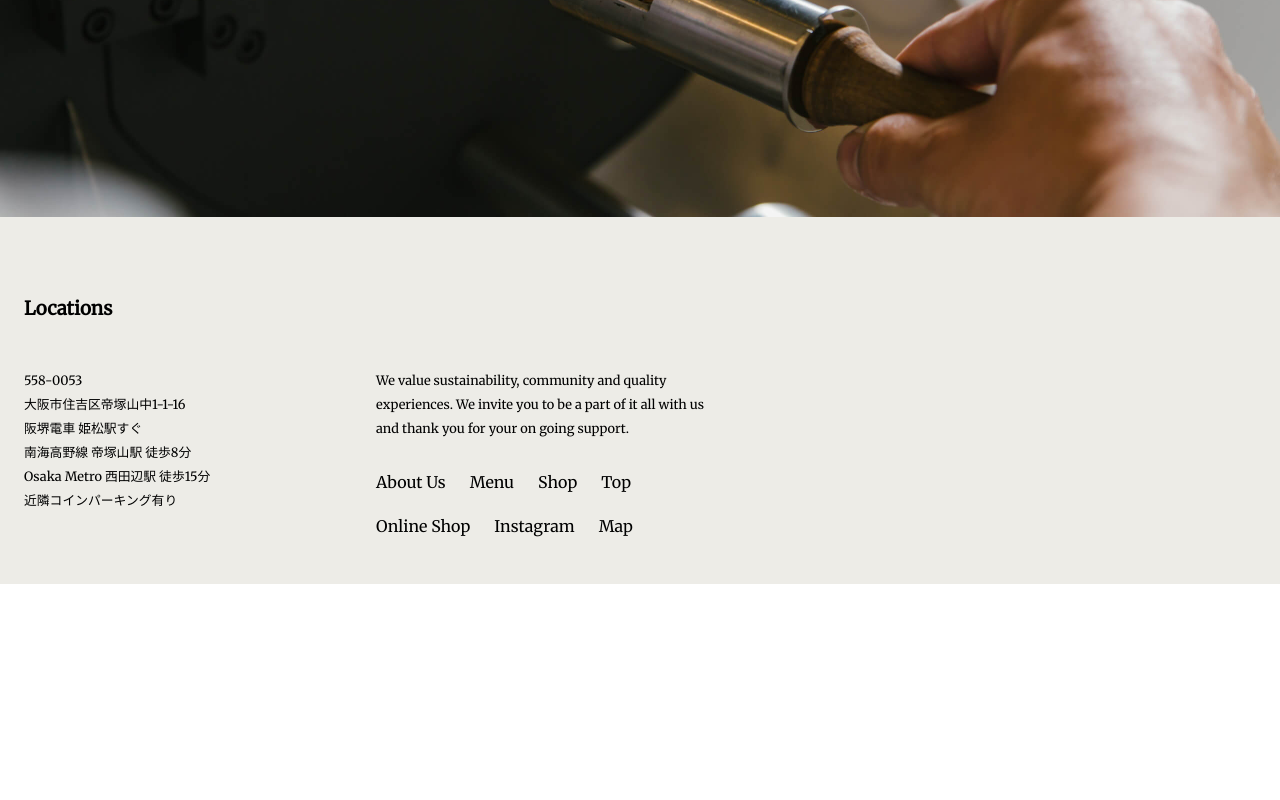
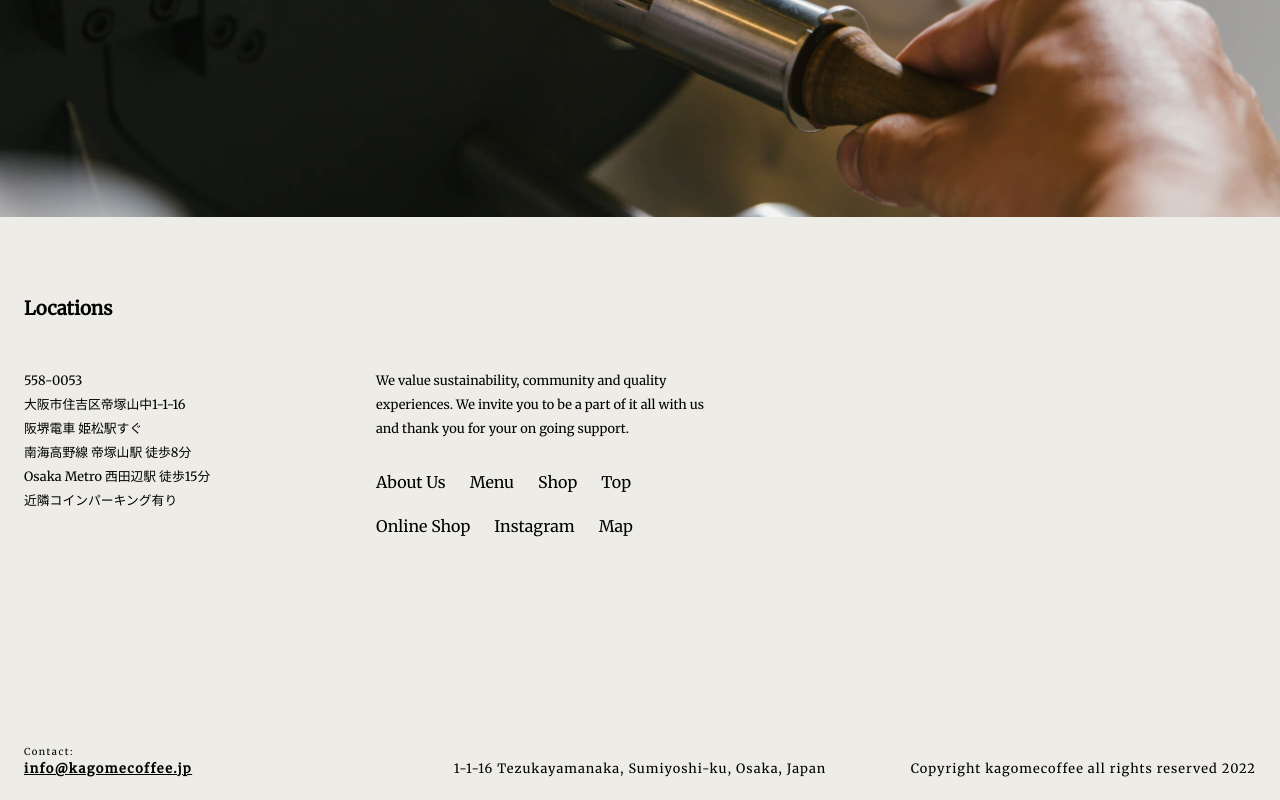
Before and after one commit to Shiho317/upgraded-doodle, a React (Create React App) app: page / in a window 1280 px wide. Shown: the part 4530-5330 px from the top of the page. Before the commit the page ends 5114 px from the top, so only its background shows below. Built offline with nearby package versions, Linux system fonts and the light colour scheme; a web font is replaced by a local one.

Commit message:
added footer

```diff
--- a/src/App.js
+++ b/src/App.js
@@ -1,4 +1,5 @@
 import About from './components/about/About';
+import Footer from './components/Footer';
 import Header from './components/Header';
 import Locations from './components/locations/Locations';
 import Menu from './components/menu/Menu';
@@ -14,6 +15,7 @@ function App() {
       <Menu />
       <Shop />
       <Locations />
+      <Footer />
     </div>
   );
 }
--- a/src/components/Footer.jsx
+++ b/src/components/Footer.jsx
@@ -1,8 +1,24 @@
 import React from 'react'
+import { ThemeProvider } from 'styled-components'
+import { theme } from '../styles/Theme'
+import { CompAddress, Contact, Copyright, FooterWrapper } from './Footer.style'
 
 const Footer = () => {
   return (
-    <div>Footer</div>
+    <ThemeProvider theme={theme}>
+      <FooterWrapper>
+        <Contact>
+          <p>Contact:</p>
+          <h4>info@kagomecoffee.jp</h4>
+        </Contact>
+        <CompAddress>
+          <p>1-1-16 Tezukayamanaka, Sumiyoshi-ku, Osaka, Japan</p>
+        </CompAddress>
+        <Copyright>
+          <p>Copyright kagomecoffee all rights reserved 2022</p>
+        </Copyright>
+      </FooterWrapper>
+    </ThemeProvider>
   )
 }
 
--- a/src/components/Footer.style.js
+++ b/src/components/Footer.style.js
@@ -1 +1,44 @@
 import styled from "styled-components";
+
+export const FooterWrapper = styled.div`
+  padding: 1.5rem;
+  padding-top: 10rem;
+  display: grid;
+  grid-template-columns: 1fr 1fr 1fr;
+  align-items: flex-end;
+  background: ${(props) => props.theme.color.cream};
+`;
+
+export const Contact = styled.div`
+  letter-spacing: 1.5px;
+
+  h4 {
+    font-size: 0.8rem;
+    text-decoration: underline;
+  }
+
+  p {
+    font-size: 0.6rem;
+    line-height: 1rem;
+  }
+`;
+
+export const CompAddress = styled.div`
+  display: flex;
+  justify-content: center;
+  letter-spacing: 1px;
+
+  p {
+    font-size: 0.8rem;
+  }
+`;
+
+export const Copyright = styled.div`
+  display: flex;
+  justify-content: flex-end;
+  letter-spacing: 1px;
+
+  p {
+    font-size: 0.8rem;
+  }
+`;
```
Also changed, not shown: src/components/locations/Locations.jsx (+20 -12 lines), src/components/locations/Locations.style.js (+6 -6 lines).
